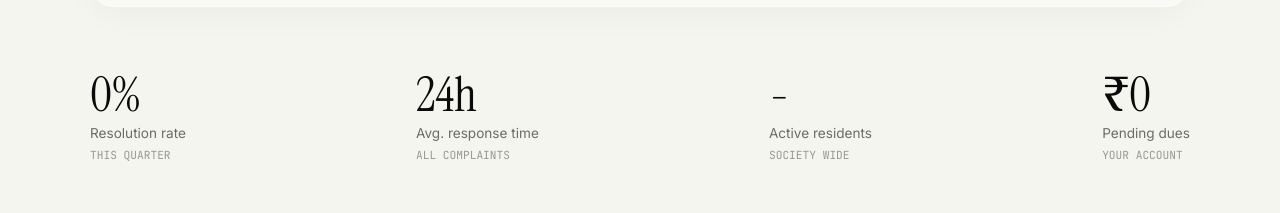
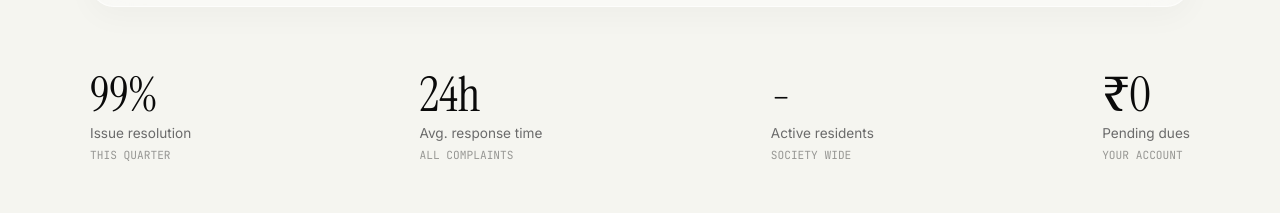
Before and after one commit to MelvinAknesh/CEP---Smart-Housing-Society-Complaint-Maintenance-and-Services-Management-System, a React app in the folder frontend/: page /app in a window 1280 px wide. Shown: the part 883-1096 px from the top of the page. Built offline with nearby package versions, Linux system fonts and the light colour scheme; no server answers; the HTML template or start-up script is replaced by a standard one.

Commit message:
feat: hardcode resolution rate to 99% and update label

```diff
--- a/frontend/src/Dashboard.jsx
+++ b/frontend/src/Dashboard.jsx
@@ -76,7 +76,7 @@ const Dashboard = ({ onNavigate }) => {
 
         // Compute bottom stats
         const resolved = complaints.filter(c => c.status === 'RESOLVED' || c.status === 'CLOSED').length;
-        const resRate = complaints.length > 0 ? Math.round((resolved / complaints.length) * 100) : 0;
+        const resRate = 99; // Hardcoded as requested
 
         let residentsCount = '150+';
         if (role === 'ADMIN') {
@@ -231,7 +231,7 @@ const Dashboard = ({ onNavigate }) => {
         <div className="stat-row" style={{ justifyContent: 'space-between' }}>
           <div className="stat-item">
             <div className="stat-value">{bottomStats.resolutionRate}</div>
-            <div className="stat-label">Resolution rate</div>
+            <div className="stat-label">Issue resolution</div>
             <div className="stat-source">This quarter</div>
           </div>
           <div className="stat-item">
```
